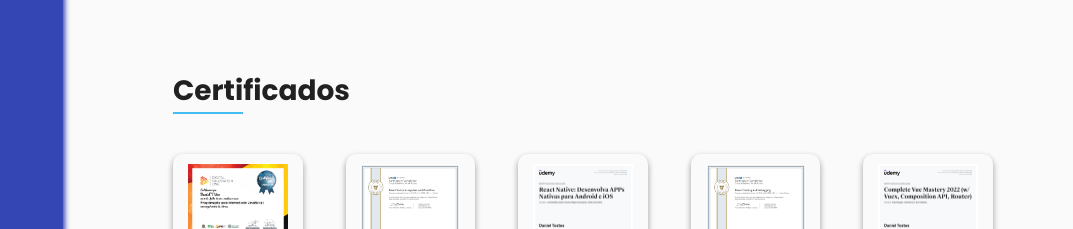
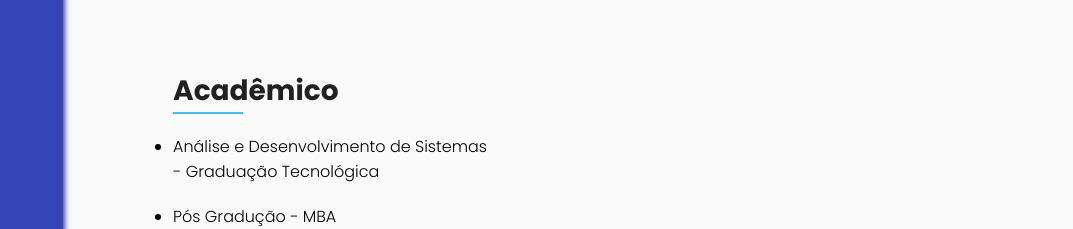
Before and after one commit to danieltvaz/danieltvaz.github.io, a React (Create React App) app: page / in a window 1280 px wide. Shown: the part 2571-2800 px from the top of the page, without its empty margins (207-1280 px from the left). Built offline with nearby package versions, Linux system fonts and the light colour scheme.

Commit message:
add academic section

```diff
--- a/src/App.js
+++ b/src/App.js
@@ -1,11 +1,11 @@
 import About from "./pages/About";
+import Academic from './pages/Academic';
 import Certificates from "./pages/Certificates";
 import { Element } from "react-scroll";
 import Experience from "./pages/Experience";
 import Footer from "./containers/Footer";
 import GlobalStyle from "./styles/global";
 import MainContentWrapper from "./components/MainContentWrapper";
-import Projects from "./pages/Projects";
 import SideBar from "./containers/SideBar";
 import Skills from "./pages/Skills";
 import Theme from "./styles/Theme";
@@ -29,14 +29,14 @@ function App() {
             <Element name="about">
               <About />
             </Element>
-            {/* <Element id="projects">
-              <Projects />
-            </Element> */}
             <Element id="skills">
               <Skills />
             </Element>
             <Element id="experience">
               <Experience />
+            </Element>
+            <Element id="academic">
+              <Academic />
             </Element>
             <Element id="certificates">
               <Certificates />
--- a/src/components/List.jsx
+++ b/src/components/List.jsx
@@ -1,15 +1,25 @@
 import styled from "styled-components";
 
 const Wrapper = styled.ul`
-  list-style: none;
+  list-style: disc;
+`;
+
+const Spacer = styled.div`
+  height:20px;
 `;
 
 export default function List({ data }) {
   return (
     <Wrapper>
       {data?.map((data, index) => (
-        <li key={index}>{data?.name}</li>
-      ))}
+        <>
+        <li key={index}>
+          <p>{data?.title}</p>
+          <p>- {data.description}</p>
+        </li>
+      <Spacer/>
+      </>
+    ))}
     </Wrapper>
   );
 }
--- a/src/components/NavBar.jsx
+++ b/src/components/NavBar.jsx
@@ -1,4 +1,4 @@
-import { faBriefcase, faCertificate, faCode, faHome, faUser } from "@fortawesome/free-solid-svg-icons";
+import { faBookOpen, faBriefcase, faCertificate, faCode, faHome, faUser } from "@fortawesome/free-solid-svg-icons";
 import { faGithub, faLinkedin } from "@fortawesome/free-brands-svg-icons";
 
 import { FontAwesomeIcon } from "@fortawesome/react-fontawesome";
@@ -64,6 +64,7 @@ const destinations = [
   // { target: "projects", name: "Projetos", icon: faCode },
   { target: "skills", name: "Habilidades", icon: faUser },
   { target: "experience", name: "Experiência", icon: faBriefcase },
+  {target: "academic", name: "Acadêmico", icon: faBookOpen },
   { target: "certificates", name: "Certificados", icon: faCertificate },
 ];
 
--- /dev/null
+++ b/src/pages/Academic.jsx
@@ -0,0 +1,31 @@
+import ImpactText from "../components/ImpactText";
+import List from '../components/List';
+import Section from "../components/Section";
+import SectionTitle from "../components/SectionTitle";
+
+export default function Academic() {
+  return (
+    <Section>
+      <SectionTitle>Acadêmico</SectionTitle>
+      <List data={[
+        {
+          title: 'Análise e Desenvolvimento de Sistemas',
+          description: 'Graduação Tecnológica'
+        },
+        {
+          title: 'Pós Gradução - MBA',
+          description: 'Gestão de Projetos de TI'
+        },
+        {
+          title: 'Pós Gradução - Latu Sensu',
+          description: 'Engenharia de Software'
+        },
+      ]}/>
+      <ImpactText>
+        "É preciso um trabalho duro e uma grande vontade para transformar a paixão numa virtude."
+        <br />
+        Frank Lloyd Wright.
+      </ImpactText>
+    </Section>
+  );
+}
```
